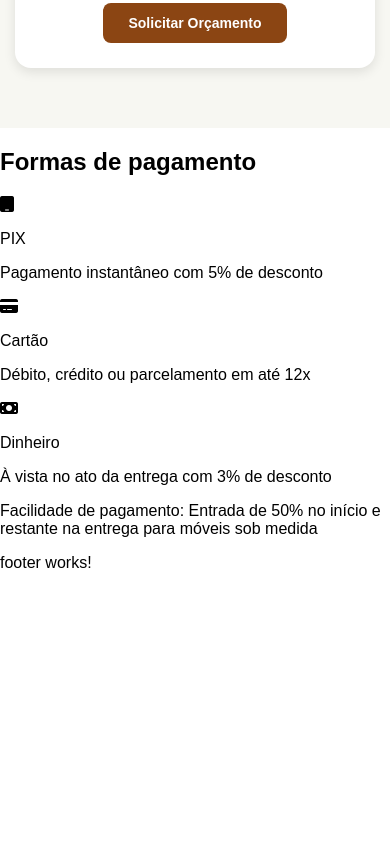
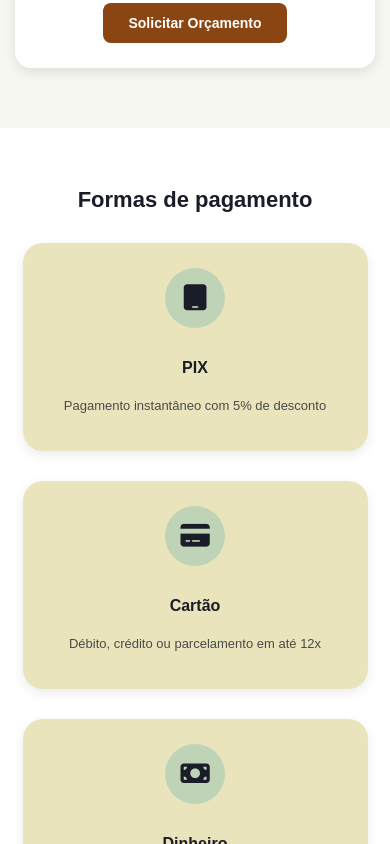
Before and after one commit to gabrielmdss/servicosPro, an Angular app: page / in a window 390 px wide. Shown: the part 5580-6424 px from the top of the page. Before the commit the page ends 6152 px from the top, so only its background shows below. Built offline with nearby package versions, Linux system fonts and the light colour scheme.

Commit message:
style: zona de tipos de pagamento

```diff
--- a/src/components/pagamento/pagamento.component.css
+++ b/src/components/pagamento/pagamento.component.css
@@ -0,0 +1,138 @@
+.container {
+  max-width: 1200px;
+  margin: 0 auto;
+  padding: 40px 20px;
+  box-sizing: border-box;
+}
+
+.title-container {
+  text-align: center;
+  margin-bottom: 30px;
+}
+
+.title-container h2 {
+  font-size: 32px;
+  font-weight: bold;
+  color: #1a1c27;
+}
+
+.formas-pagamento-container {
+  display: flex;
+  justify-content: center;
+  flex-wrap: wrap;
+  gap: 30px;
+  box-sizing: border-box;
+}
+
+.forma-pagamento-item {
+  background-color: #e9e4bb; /* bege claro da paleta */
+  border-radius: 20px;
+  box-shadow: 0 4px 12px rgba(0, 0, 0, 0.08);
+  width: 280px;
+  max-width: 90%;
+  text-align: center;
+  padding: 30px 20px;
+  transition: transform 0.3s ease, box-shadow 0.3s ease;
+  display: flex;
+  flex-direction: column;
+  justify-content: center;
+}
+
+.forma-pagamento-item:hover {
+  transform: translateY(-6px);
+  box-shadow: 0 10px 24px rgba(0, 0, 0, 0.15);
+}
+
+.forma-pagamento-item .icone-box {
+  width: 60px;
+  height: 60px;
+  display: flex;
+  justify-content: center;
+  align-items: center;
+  border-radius: 50%;
+  font-size: 26px;
+  margin: 0 auto 15px auto;
+  background-color: #bfd4b7; /* verde suave padrão */
+  color: #1a1c27; /* texto escuro padrão */
+  transition: background-color 0.3s ease, color 0.3s ease;
+}
+
+.icone-verde {
+  background-color: #bfd4b7;
+  color: #1a1c27;
+}
+
+.icone-marrom {
+  background-color: #5c4432;
+  color: #ffffff;
+}
+
+.icone-azul {
+  background-color: #1a1c27;
+  color: #bfd4b7;
+}
+
+.forma-pagamento-item p:first-of-type {
+  font-weight: bold;
+  font-size: 18px;
+  margin-bottom: 8px;
+  color: #1a1c27;
+}
+
+.forma-pagamento-item p:last-of-type {
+  font-size: 14px;
+  color: #4a4a4a;
+}
+
+.descricao-container {
+  text-align: center;
+  padding: 25px 15px 0;
+  font-size: 16px;
+  color: #1a1c27;
+  max-width: 700px;
+  margin: 0 auto;
+}
+
+/* RESPONSIVIDADE */
+@media (max-width: 768px) {
+  .formas-pagamento-container {
+    flex-direction: column;
+    align-items: center;
+  }
+
+  .forma-pagamento-item {
+    width: 90%;
+  }
+
+  .descricao-container {
+    font-size: 15px;
+    padding: 20px;
+  }
+
+  .title-container h2 {
+    font-size: 26px;
+  }
+}
+
+@media (max-width: 480px) {
+  .title-container h2 {
+    font-size: 22px;
+  }
+
+  .forma-pagamento-item p:first-of-type {
+    font-size: 16px;
+  }
+
+  .forma-pagamento-item p:last-of-type {
+    font-size: 13px;
+  }
+
+  .descricao-container {
+    font-size: 14px;
+    padding: 15px;
+  }
+
+  .forma-pagamento-item {
+    padding: 25px 15px;
+  }
+}
--- a/src/components/pagamento/pagamento.component.html
+++ b/src/components/pagamento/pagamento.component.html
@@ -4,21 +4,21 @@
   </div>
   <div class="formas-pagamento-container">
     <div class="forma-pagamento-item">
-      <div class="icone-box">
+      <div class="icone-box icone-azul">
         <i class="fa-solid fa-tablet"></i>
       </div>
       <p>PIX</p>
       <p>Pagamento instantâneo com 5% de desconto</p>
     </div>
     <div class="forma-pagamento-item">
-      <div class="icone-box">
+      <div class="icone-box icone-marrom">
         <i class="fa-solid fa-credit-card"></i>
       </div>
       <p>Cartão</p>
       <p>Débito, crédito ou parcelamento em até 12x</p>
     </div>
     <div class="forma-pagamento-item">
-      <div class="icone-box">
+      <div class="icone-box icone-verde">
         <i class="fa-solid fa-money-bill"></i>
       </div>
       <p>Dinheiro</p>
@@ -27,8 +27,7 @@
   </div>
   <div class="descricao-container">
     <p>
-      Facilidade de pagamento: Entrada de 50% no início e restante na entrega
-      para móveis sob medida
+      Facilidade de pagamento: Entrada de 50% no início e restante na entrega para móveis sob medida
     </p>
   </div>
 </div>
```
